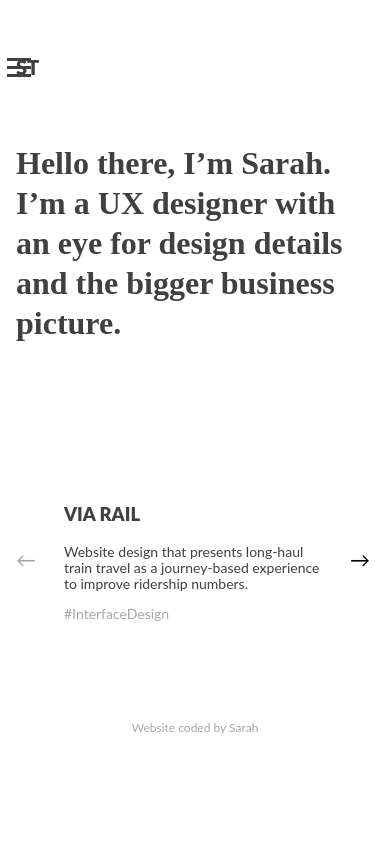
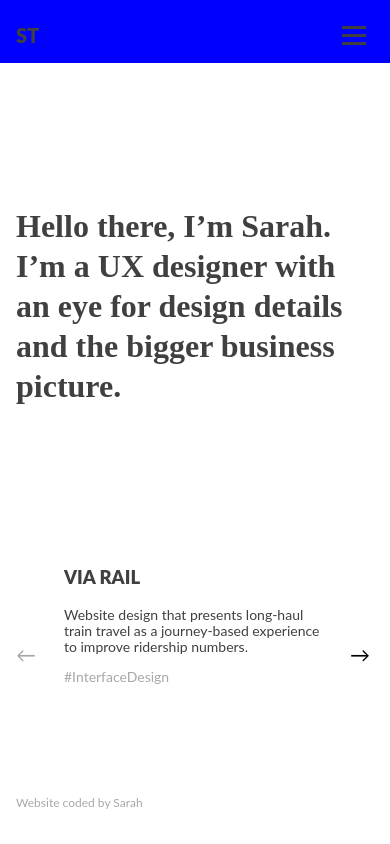
Before and after one commit to sarah-tong/portfolio-2022, a plain HTML site: page pub_html/index.html in a window 390 px wide. Drawn offline with nearby package versions, Linux system fonts and the light colour scheme.

Commit message:
WIP - making nav fixed

```diff
--- a/_work/css/main.scss
+++ b/_work/css/main.scss
@@ -66,25 +66,35 @@ a {
 }
 
 .container {
-    display: block;
+    display: flex;
     position: relative;
     margin: 0 15rem;
+
+    &:nth-child(2) {
+        margin-top: 3.9375rem;
+    }
+}
+
+.nav-wrapper {
+    position: fixed;
+    top: 0;
+    width: 100%;
+    padding-top: 0.5rem;
+    background: blue;
 }
 
 .navbar {
     display: flex;
     justify-content: space-between;
     align-items: center;
-    padding-top: 0.5rem;
+    padding: 1rem 0;
+    height: 1.4375rem;
+    width: 100%;
 
-    & .logo {
-        padding: 1rem 0;
-
-        & a {
-            text-decoration: none;
-            font-weight: 900;
-            font-size: 1.25rem;
-        }
+    & .logo a {
+        text-decoration: none;
+        font-weight: 900;
+        font-size: 1.25rem;
     }
 
     & .main-nav {
@@ -94,7 +104,6 @@ a {
 
         & li {
             display: inline-block;
-            padding: 1rem 0;
 
             &:first-child {
                 margin-right: 2rem;
@@ -121,6 +130,7 @@ a {
     width: 2.5rem;
     height: 2.5rem;
     opacity: 0;
+    cursor: pointer;
 
     &:checked {
         & ~ .hamburger-menu span {
@@ -145,6 +155,7 @@ a {
             animation: mobile-menu-scale 0.25s ease-out;
 
             & li {
+                padding: 1rem 0;
                 opacity: 1;
                 transition: opacity 1s;
 
@@ -195,7 +206,7 @@ a {
     height: 50vh;
     justify-content: center;
     align-items: center;
-    margin: 2rem 0;
+    padding: 2rem 0;
 
     & .brief-bio {
         font-family: 'Playfair Display';
@@ -315,14 +326,12 @@ footer {
 
 @keyframes mobile-menu-scale {
     0% {
-        transform: scale(0.5);
-        //        bottom: 100%;
+        transform: scale(0.5); //        bottom: 100%;
         //        left: 100%;
     }
 
     100% {
-        transform: scale(1);
-        //        bottom: 0;
+        transform: scale(1); //        bottom: 0;
         //        left: 0;
     }
 }
@@ -382,11 +391,9 @@ footer {
     }
 
     .navbar {
-        position: fixed;
 
-        .main-nav {
+        & .main-nav {
             display: flex;
-            position: fixed;
             bottom: 0;
             left: 0;
             justify-content: center;
--- a/pub_html/index.html
+++ b/pub_html/index.html
@@ -12,16 +12,20 @@
     <link href="https://fonts.googleapis.com/css?family=Lato:400,900|Playfair+Display:900">
   </head>
   <body>
+    <div class="nav-wrapper">
       <div class="container">
         <nav class="navbar">
           <div class="logo"> <a href="index.html">ST </a></div>
           <input class="hamburger-menu-checkbox" type="checkbox">
-        <button class="hamburger-menu"><span></span><span></span><span></span></button>
+          <button class="hamburger-menu"><span></span><span></span><span>   </span></button>
           <ul class="main-nav">
             <li><a class="active-link" href="index.html">Projects</a></li>
             <li><a href="about.html">About</a></li>
           </ul>
         </nav>
+      </div>
+    </div>
+    <div class="container">
       <div class="hero-banner">
         <p class="brief-bio">
            Hello there, I’m Sarah.<br>I’m a UX designer with an eye for design details and the bigger business picture.</p>
```
Also changed, not shown: pub_html/css/main.css, pub_html/css/swiper.css, 1 other file. Lines whose indentation alone changed are shown as unchanged.
